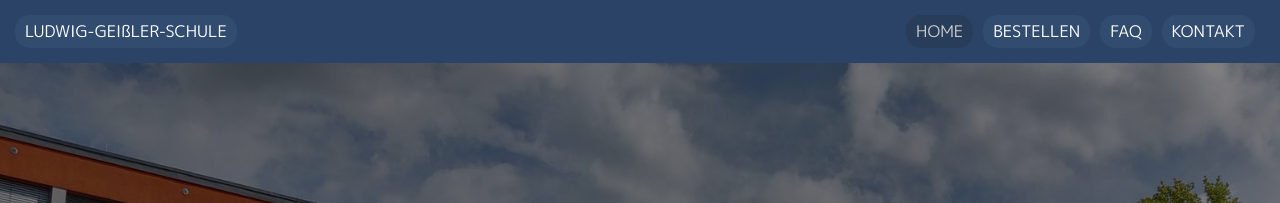
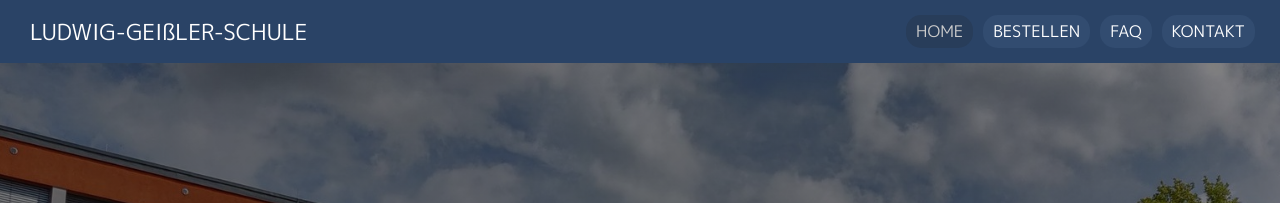
Before and after one commit to markoshaq/lgsmensa, a plain HTML site: page index.html in a window 1280 px wide. Shown: the top 203 px of the page. Drawn offline with Linux system fonts and the light colour scheme; a script that the page names is missing.

Commit message:
changed logo to look less like navbutton, refactored some unnecessary css

```diff
--- a/index.html
+++ b/index.html
@@ -11,7 +11,7 @@
 
 <body>
     <div class="nav">
-        <a class="navbutton left" href="/index.html">LUDWIG-GEIßLER-SCHULE</a>
+        <a class="left lgs" href="/index.html">LUDWIG-GEIßLER-SCHULE</a>
         <a class="navbutton current" href="/index.html">HOME</a>
         <a class="navbutton" href="/bestellen.html">BESTELLEN</a>
         <a class="navbutton" href="/faq.html">FAQ</a>
--- a/style.css
+++ b/style.css
@@ -1,8 +1,4 @@
-.nav {
-    display: flex;
-}
-
-.navbutton.left {
+.left {
     margin-right: auto;
 }
 
@@ -19,6 +15,25 @@
     padding: 5px;
     padding-left: 10px;
     padding-right: 10px;
+}
+
+.lgs {
+    font-family: 'M PLUS 1p', sans-serif;
+    text-decoration: none;
+    color: white;
+    font-weight: 400;
+    font-size: 22px;
+    padding-left: 15px;
+}
+
+.lgs:hover {
+    color: lightgray;
+    transition: 0.3s;
+}
+
+.lgs:not(hover) {
+    color: white;
+    transition: 0.3s;
 }
 
 .navbutton:hover {
@@ -41,6 +56,7 @@
 }
 
 .nav {
+    display: flex;
     background-color: #2a4366;
     max-width: 100%;
     padding: 15px;
@@ -283,7 +299,6 @@ body, html {
 
 .herobutton:hover {
     transition: 0.3s ease-out;
-    padding: 20px;
     background-color: lightgray;
 }
 
```
Also changed, not shown: bestellen.html (+1 -1 lines), faq.html (+1 -1 lines), kontakt.html (+1 -1 lines).
